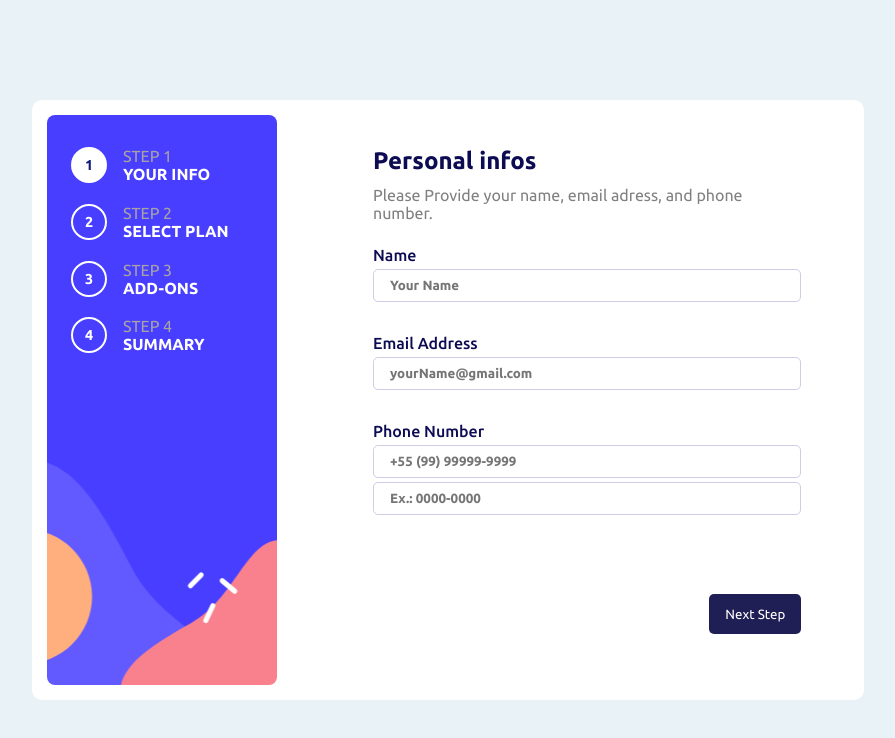
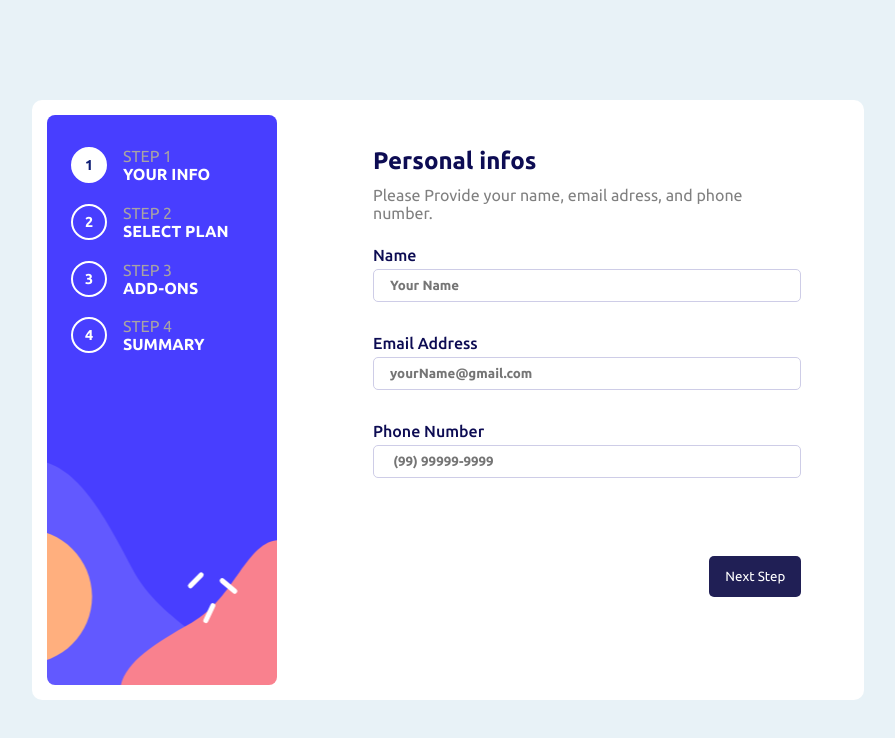
Before and after one commit to AbnnerB/multi-step-form, a React (Vite) app: page / in a window 1280 px wide. Shown: the top 738 px of the page, without its empty margins (192-1087 px from the left). Built offline with nearby package versions, Linux system fonts and the light colour scheme.

Commit message:
utilizando input-mask
estou utilizando a biblioteca react-input-mask para "mascarar" o input de telefone assim ele ira aceitar somente numeros na quantidade exata do que foi adicionado como exemplo

```diff
--- a/package.json
+++ b/package.json
@@ -13,6 +13,7 @@
     "react": "^18.2.0",
     "react-dom": "^18.2.0",
     "react-hook-form": "^7.43.0",
+    "react-input-mask": "^2.0.4",
     "styled-components": "^5.3.6",
     "yup": "^0.32.11"
   },
--- a/src/components/StepForm.jsx
+++ b/src/components/StepForm.jsx
@@ -6,6 +6,8 @@ import HeaderStepsInfo from "./HeaderStepsInfo";
 import { useForm } from "react-hook-form";
 import { yupResolver } from "@hookform/resolvers/yup";
 import * as yup from "yup";
+
+import InputMask from "react-input-mask";
 
 const FormStyles = styled.form`
   min-width: 80%;
@@ -99,6 +101,7 @@ export default function StepForm() {
     handleSubmit,
     watch,
     formState: { errors },
+    control,
   } = useForm({
     resolver: yupResolver(schema),
   });
@@ -119,7 +122,7 @@ export default function StepForm() {
       <FormStyles onSubmit={handleSubmit(submit)}>
         <div className="formLabelAndInput">
           <div className="labelAndMessage">
-            <label for="naMeForm">Name</label>
+            <label htmlFor="naMeForm">Name</label>
             <span style={{ color: "red" }}>{errors.nameForm?.message}</span>
           </div>
           <input
@@ -130,9 +133,10 @@ export default function StepForm() {
             id="naMeForm"
           />
         </div>
+
         <div className="formLabelAndInput">
           <div className="labelAndMessage">
-            <label for="eMailForm">Email Address</label>
+            <label htmlFor="eMailForm">Email Address</label>
             <span style={{ color: "red" }}>{errors.emailForm?.message}</span>
           </div>
           <input
@@ -145,32 +149,17 @@ export default function StepForm() {
 
         <div className="formLabelAndInput">
           <div className="labelAndMessage">
-            <label for="pHoneNumber">Phone Number</label>
+            <label htmlFor="pHoneNumber">Phone Number</label>
             <span style={{ color: "red" }}>{errors.phoneForm?.message}</span>
           </div>
-          <input
-            placeholder="+55 (99) 99999-9999"
-            type="tel"
-            {...register("phoneForm", { required: true })}
-            mask="99.99999-9999"
-            maxLength="19"
-            id="pHoneNumber"
+
+          <InputMask
+            mask="(99) 99999-9999"
+            placeholder=" (99) 99999-9999"
+            // {...register("phoneForm", { required: true })}
+            // minLength="14"
+            // id="pHoneNumber"
           />
-          {/* <input
-            type="tel"
-            placeholder="Mobile number"
-            {...register("Mobile number", {
-              required: true,
-              minLength: 6,
-              maxLength: 12,
-            })}
-          /> */}
-
-          <input
-            type="text"
-            class="form-control phone-mask"
-            placeholder="Ex.: 0000-0000"
-          ></input>
         </div>
 
         <div className="buttonNexStepFake">
```
Also changed, not shown: 1 other file (tests, documents, lock files or other folders).
